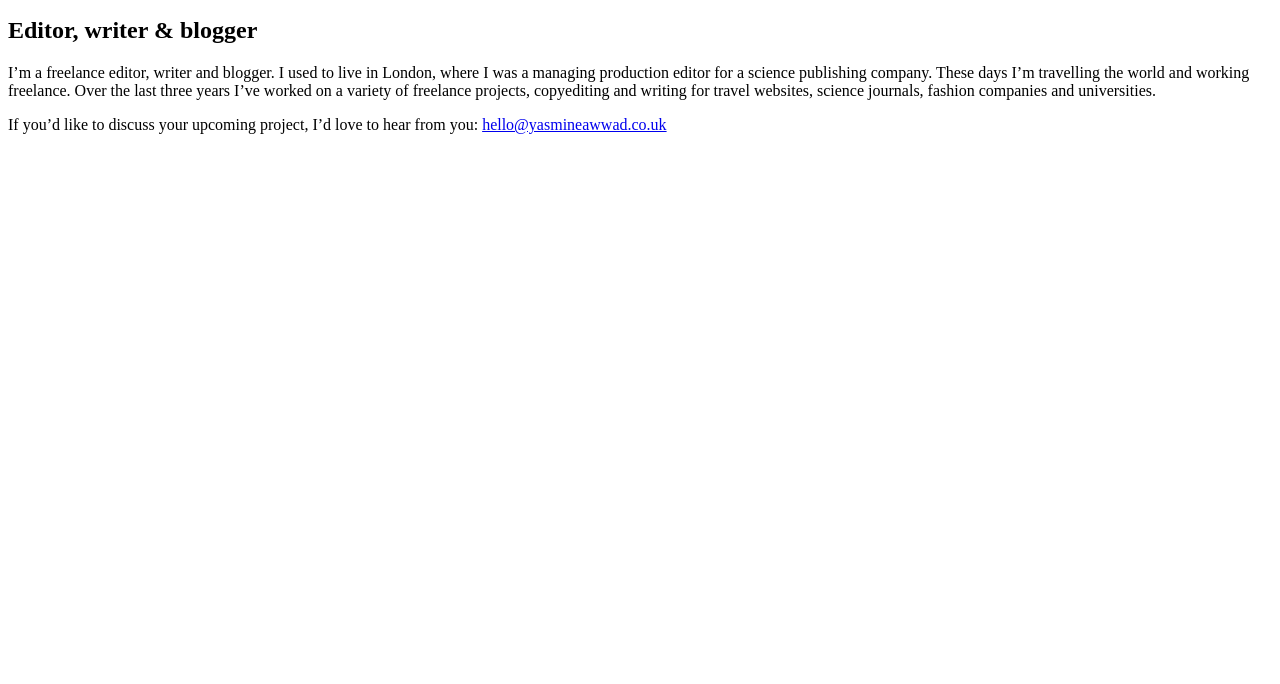
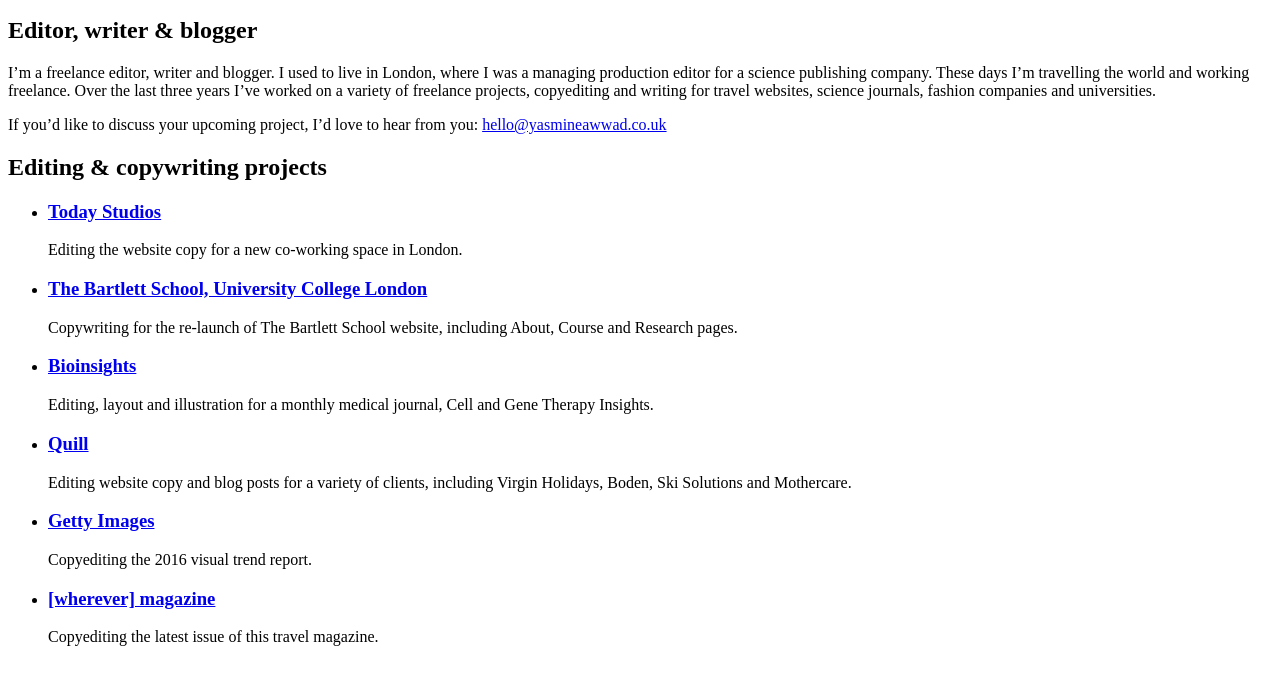
Before and after one commit to colinmeinke/yasmineawwad, a plain HTML site: page index.html in a window 1280 px wide. Shown: the part 50-734 px from the top of the page. Drawn offline with Linux system fonts and the light colour scheme.

Commit message:
add projects section

```diff
--- a/index.html
+++ b/index.html
@@ -29,5 +29,85 @@
         <a href="mailto:hello@yasmineawwad.co.uk">hello@yasmineawwad.co.uk</a>
       </p>
     </section>
+
+    <section>
+      <h2>
+        Editing &amp; copywriting projects
+      </h2>
+
+      <ul>
+        <li>
+          <h3>
+            <a href="http://todaystudios.co">
+              Today Studios
+            </a>
+          </h3>
+          <p>
+            Editing the website copy for a new co-working space in London.
+          </p>
+        </li>
+
+        <li>
+          <h3>
+            <a href="https://www.ucl.ac.uk/bartlett">
+              The Bartlett School, University College London
+            </a>
+          </h3>
+          <p>
+            Copywriting for the re-launch of The Bartlett School website,
+            including About, Course and Research pages.
+          </p>
+        </li>
+
+        <li>
+          <h3>
+            <a href="http://insights.bio">
+              Bioinsights
+            </a>
+          </h3>
+          <p>
+            Editing, layout and illustration for a monthly medical journal,
+            Cell and Gene Therapy Insights.
+          <p>
+        </li>
+
+        <li>
+          <h3>
+            <a href="http://www.quillcontent.com">
+              Quill
+            </a>
+          </h3>
+          <p>
+            Editing website copy and blog posts for a variety of clients,
+            including Virgin Holidays, Boden, Ski Solutions and Mothercare.
+          </p>
+        </li>
+
+        <li>
+          <h3>
+            <a href="http://www.gettyimages.com">
+              Getty Images
+            </a>
+          </h3>
+          <p>
+            Copyediting the 2016 visual trend report.
+          </p>
+        </li>
+
+        <li>
+          <h3>
+            <a href="http://www.wherevermag.com">
+              [wherever] magazine
+            </a>
+          </h3>
+          <p>
+            Copyediting the latest issue of this travel magazine.
+          </p>
+        </li>
+
+      </ul>
+
+    </section>
+
   </body>
 </html>
```
